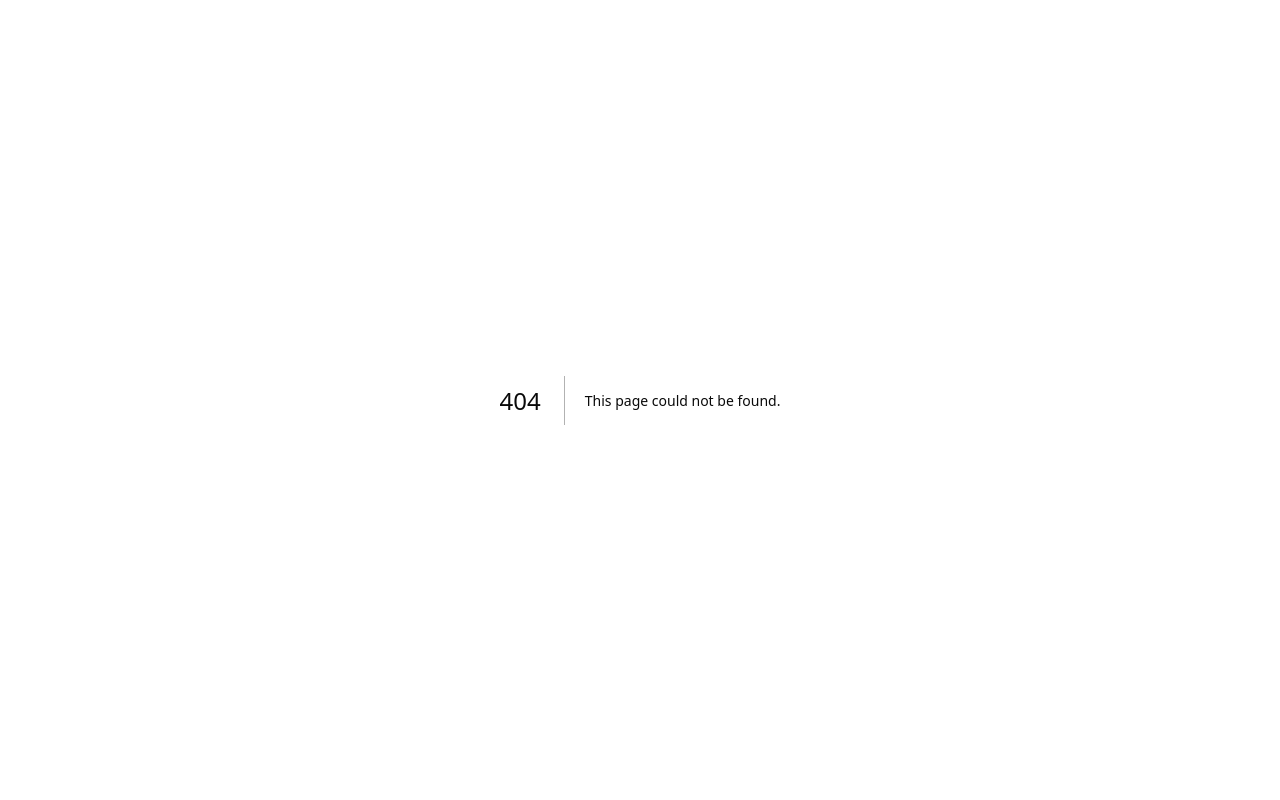
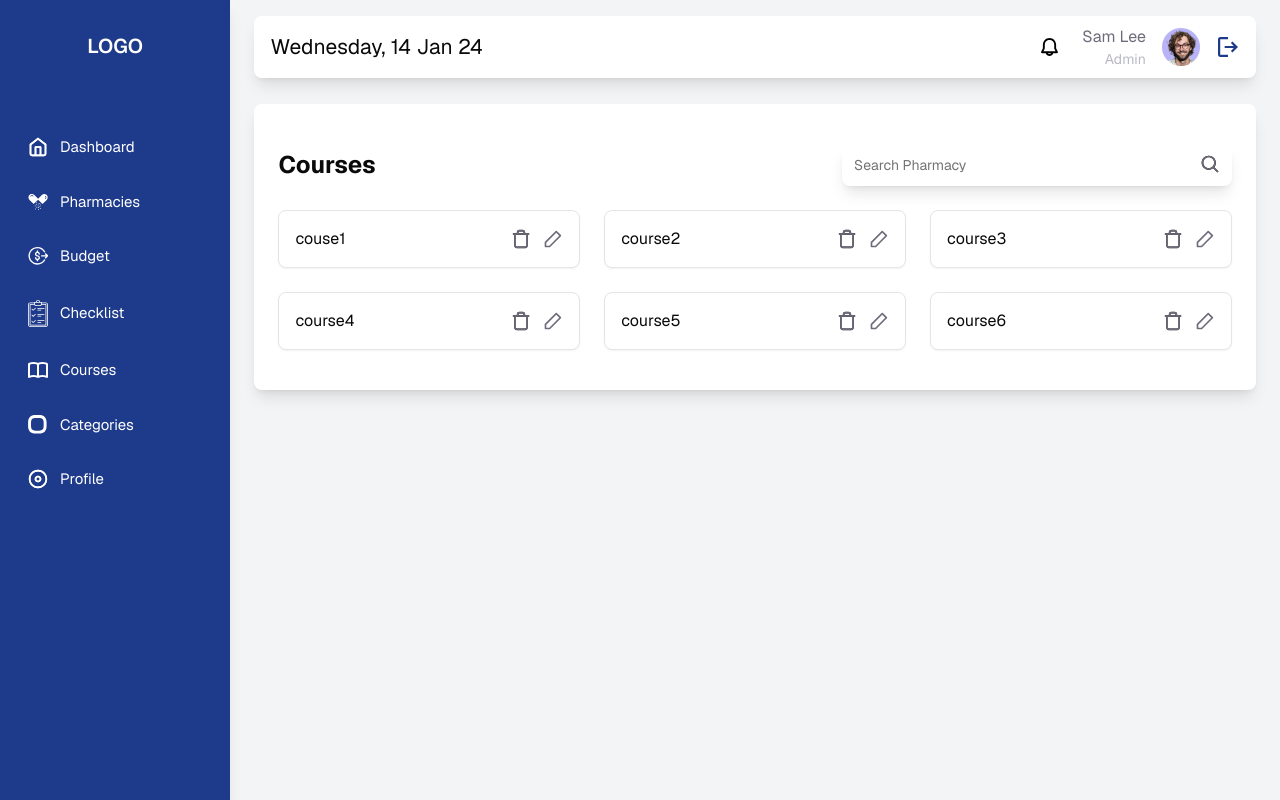
Before and after one commit to Blue-Health-Here/frontend.financialswebapp, a Next.js app: page /admin/courses in a window 1280 px wide. Before the commit this address had no page. Built offline with nearby package versions, Linux system fonts and the light colour scheme; no server answers.

Commit message:
Design the admin course page
design the course card common component

```diff
--- a/app/admin/pharmacies/page.tsx
+++ b/app/admin/courses/page.tsx
@@ -1,17 +1,16 @@
 import Image from "next/image";
 import { Input } from "@/components/ui/input";
-import { PharmacyCard } from "@/components/common/PharmacyCard";
-import { pharmacyData } from "@/utils/constants";
 import searchIcon from "../../../public/search-icon.svg"
 import AdminLayout from "@/components/layouts/AdminLayout";
+import CourseCard from "@/components/common/CourseCard";
 
+const corses = ['couse1', 'course2', 'course3', 'course4', 'course5', 'course6']
 export default async function Pharmacies() {
     return (
         <AdminLayout>
-            {/* Pharmacies */}
-            <div className="mt-6 pl-6 pr-6 pt-12 pb-12 bg-white shadow-lg rounded-lg">
+            <div className="mt-20 pl-6 pr-6 pt-10 pb-10 bg-white shadow-lg rounded-lg">
                 <div className="flex items-center justify-between flex-wrap gap-4 pb-6">
-                    <h1>Pharmacies</h1>
+                    <h1>Courses</h1>
                     <div className="relative w-[390px] sm:max-w-md">
                         <Input name="email" placeholder="Search Pharmacy" className="h-[42px] border-none shadow-lg rounded-lg" />
                         <span className="absolute right-3 top-2.5 text-gray-500">
@@ -20,8 +19,8 @@ export default async function Pharmacies() {
                     </div>
                 </div>
                 <div className="grid grid-cols-1 md:grid-cols-2 lg:grid-cols-3 gap-6">
-                    {pharmacyData.map((pharmacy, index) => (
-                        <PharmacyCard key={index} pharmacy={pharmacy} />
+                    {corses.map((course, index) => (
+                        <CourseCard key={index} courseName={course} />
                     ))}
                 </div>
             </div>
--- /dev/null
+++ b/components/common/CourseCard.tsx
@@ -0,0 +1,18 @@
+import Image from "next/image";
+import deleteIcon from "../../public/delete-icon.svg"
+import editIcon from "../../public/edit-icon.svg"
+
+
+export const CourseCard = ({ courseName }: { courseName: string }) => {
+    return (
+        <div className="flex items-center justify-between bg-white p-4 border rounded-lg shadow-sm w-full max-w-md">
+            <span className="">{courseName}</span>
+            <div className="flex space-x-3 cursor-pointer">
+                <Image src={deleteIcon} alt="" width={20} height={20} />
+                <Image src={editIcon} alt="" width={20} height={20} />
+            </div>
+        </div>
+    );
+};
+
+export default CourseCard;
```
